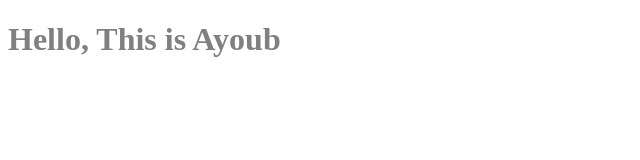
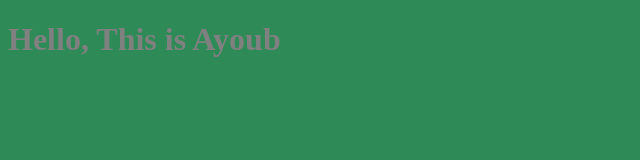
Before and after one commit to Ayoubcoder07/myproject, a plain HTML site: page index.html in a window 1280 px wide. Shown: the whole page, without its empty margins (0-640 px from the left). Drawn offline with Linux system fonts and the light colour scheme.

Commit message:
changed the background

```diff
--- a/style.css
+++ b/style.css
@@ -3,3 +3,6 @@ h1{
 
     color:gray;
 }
+body{
+    background-color: seagreen;
+}
```
